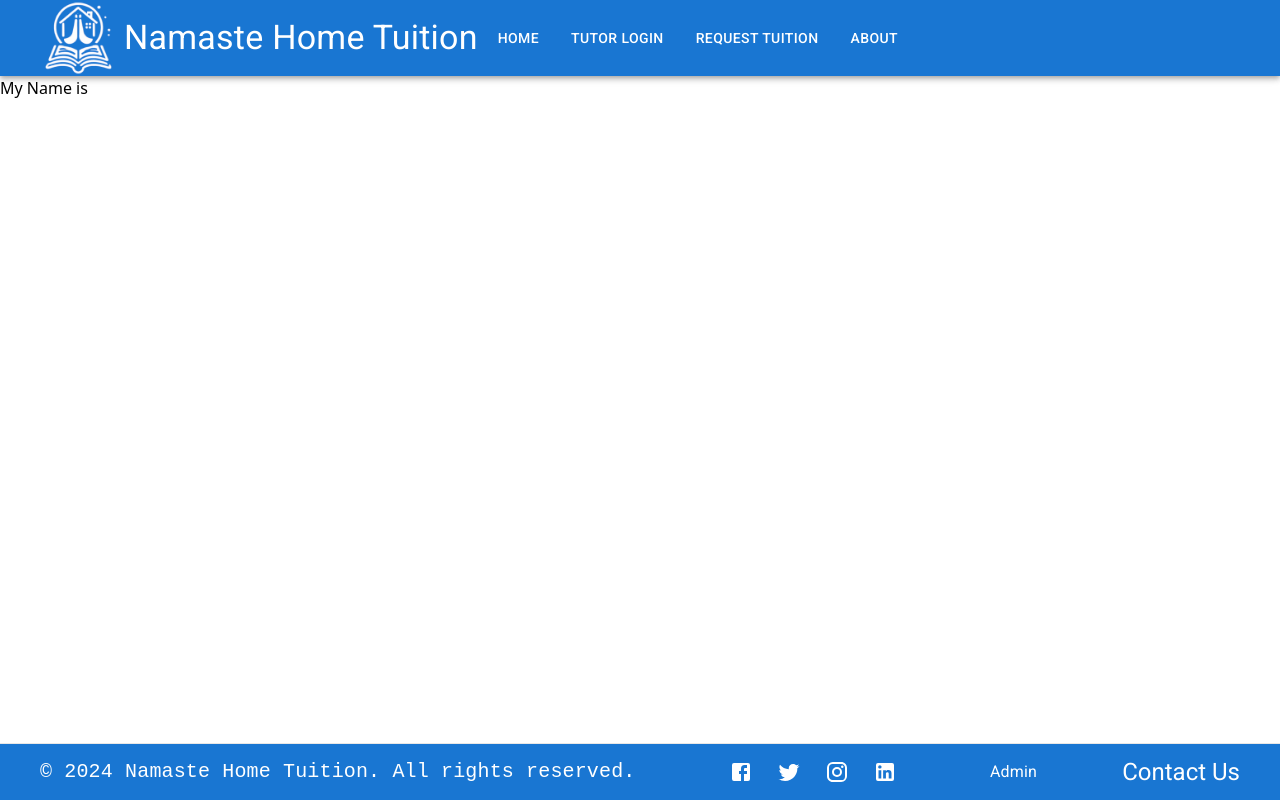
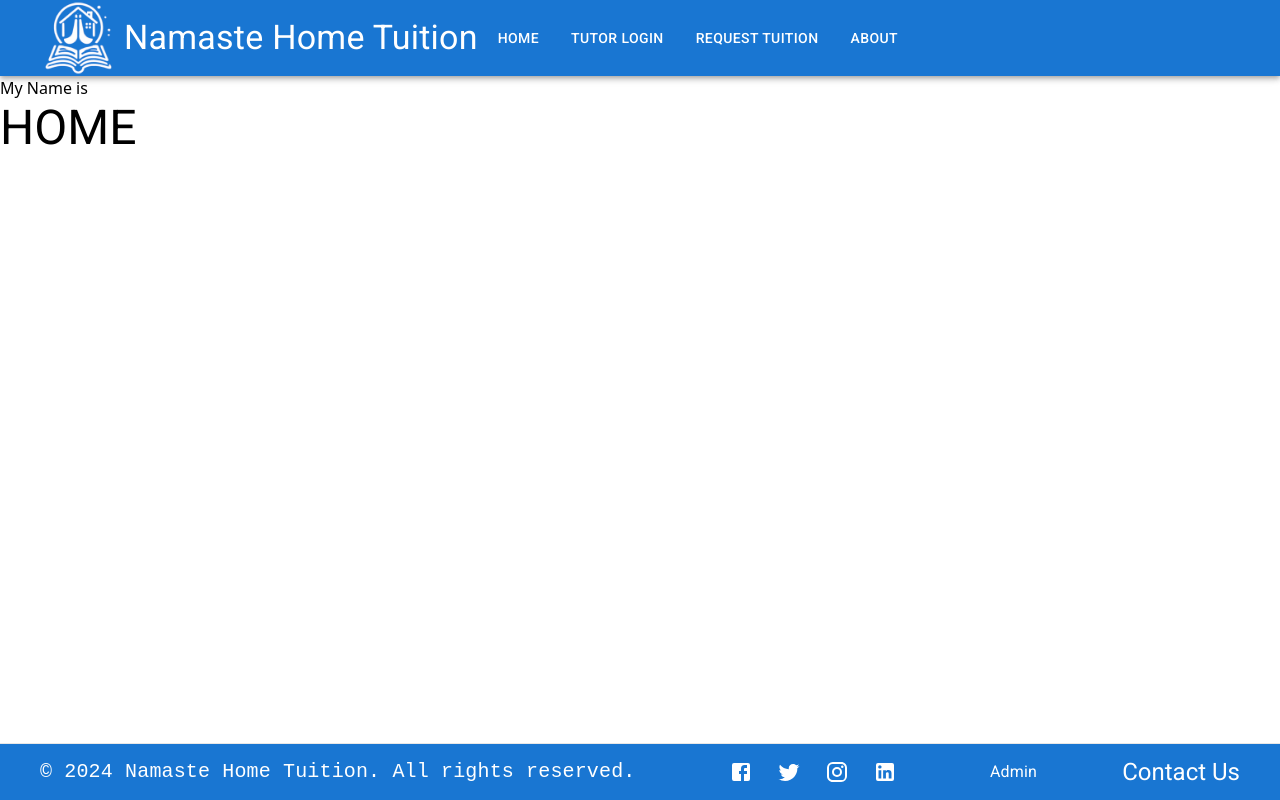
Before and after one commit to shahsuresh/home-tution-frontend-ui, a React (Vite) app: page /home in a window 1280 px wide. Built offline with nearby package versions, Linux system fonts and the light colour scheme; a web font is replaced by a local one.

Commit message:
minor ui changes

```diff
--- a/src/pages/About.jsx
+++ b/src/pages/About.jsx
@@ -1,7 +1,12 @@
+import { Typography } from "@mui/material";
 import React from "react";
 
 const About = () => {
-  return <div>About</div>;
+  return (
+    <div>
+      <Typography variant='h3'>ABOUT</Typography>
+    </div>
+  );
 };
 
 export default About;
--- a/src/pages/Home.jsx
+++ b/src/pages/Home.jsx
@@ -1,9 +1,14 @@
-import { Box } from "@mui/material";
+import { Box, Typography } from "@mui/material";
 import React from "react";
 
 const Home = () => {
   console.log(import.meta.env.VITE_MYNAME);
-  return <Box> My Name is {import.meta.env.VITE_MYNAME}</Box>;
+  return (
+    <Box>
+      My Name is {import.meta.env.VITE_MYNAME}
+      <Typography variant='h3'>HOME</Typography>
+    </Box>
+  );
 };
 
 export default Home;
```
